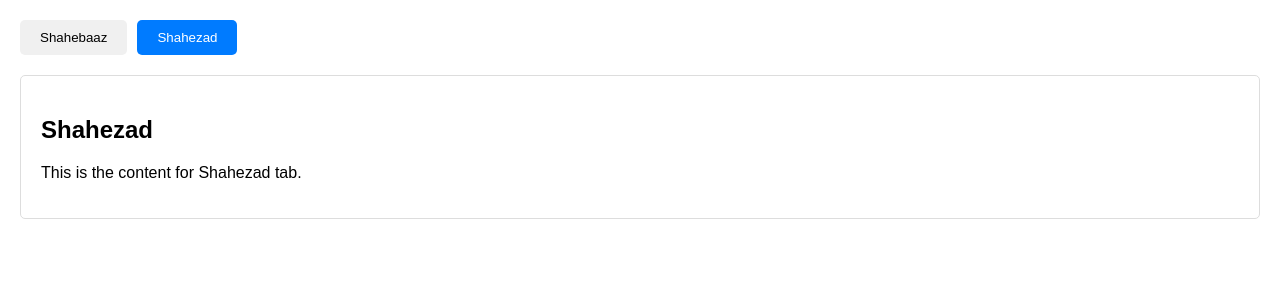
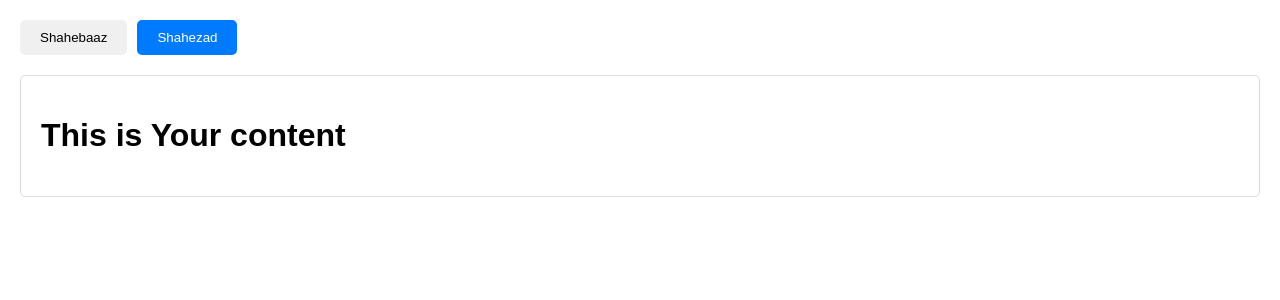
Before and after one commit to Shahezad-khan/crudOps, a React (Create React App) app: page / in a window 1280 px wide. Both pictures are taken after a click on the button "Shahezad". Shown: the top 300 px of the page. Built offline with nearby package versions, Linux system fonts and the light colour scheme.

Commit message:
new updates

```diff
--- a/src/Components/MegaMenu.jsx
+++ b/src/Components/MegaMenu.jsx
@@ -1,5 +1,7 @@
 import React, { useState } from 'react';
-import Shahebaaz from './Shahebaaz'
+import Shahebaaz from './Shahebaaz';
+import Shahezaad from './Shahezaad';
+
 
 function MenuTabs() {
   // State to track the active tab
@@ -52,8 +54,7 @@ function MenuTabs() {
         )}
         {activeTab === 'shahezad' && (
           <div>
-            <h2>Shahezad</h2>
-            <p>This is the content for Shahezad tab.</p>
+            <Shahezaad/>
           </div>
         )}
       </div>
--- a/src/Components/Shahezaad.jsx
+++ b/src/Components/Shahezaad.jsx
@@ -0,0 +1,11 @@
+import React from 'react';
+
+function Shahezaad() {
+    return (
+      <div>
+        <h1>This is Your content</h1>
+      </div>
+    );
+  }
+
+export default Shahezaad;
```
